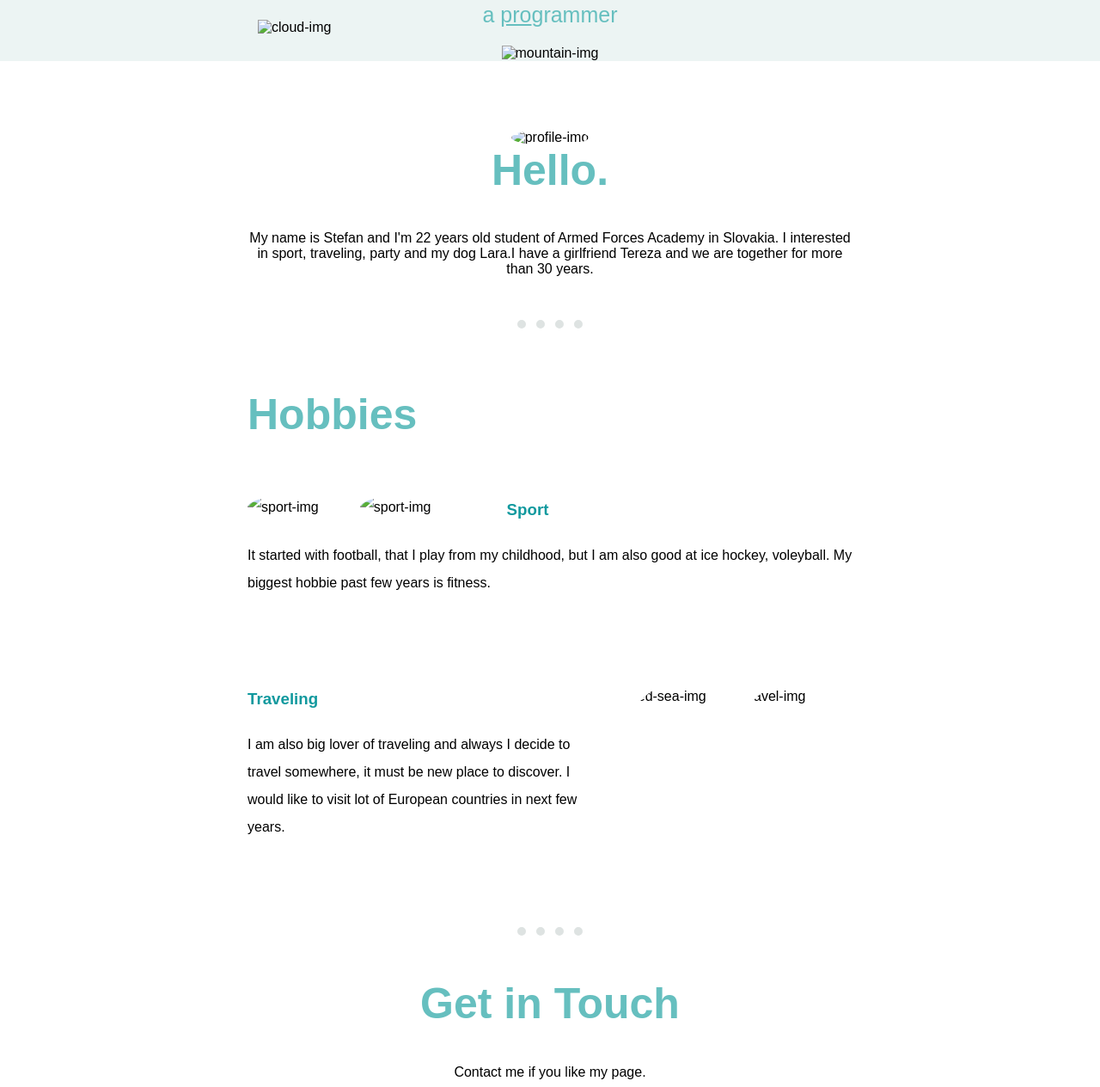
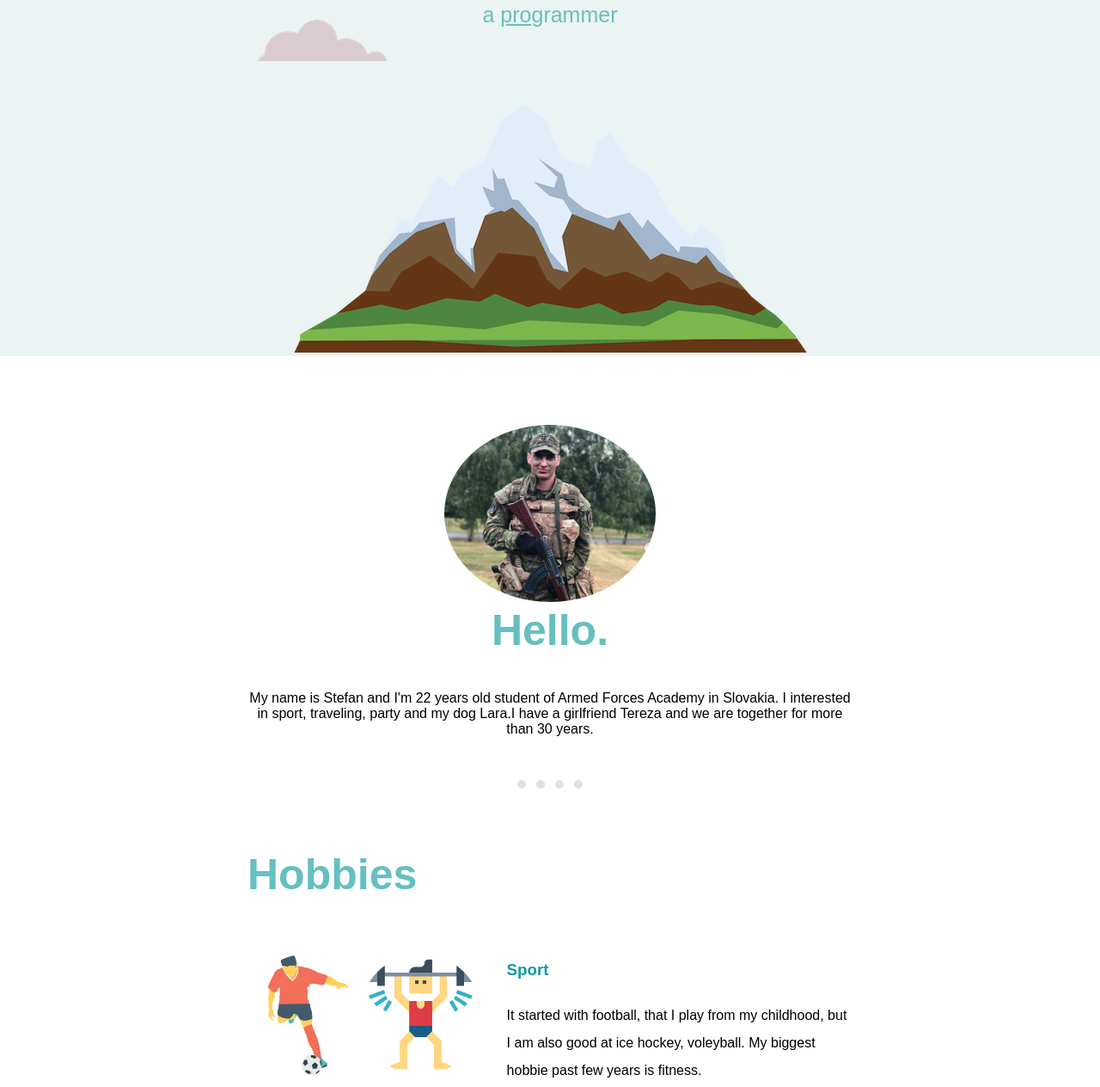
Before and after one commit to pista1997/website, a plain HTML site: page index.html in a window 1280 px wide. Shown: the part 377-1641 px from the top of the page at 86% size. Drawn offline with Linux system fonts and the light colour scheme; files that its build step writes are made by us from their sources; a web font is replaced by a local one.

Commit message:
Add files via upload

```diff
--- a/index.html
+++ b/index.html
@@ -3,20 +3,20 @@
   <head>
     <meta charset="utf-8">
     <title>Stefan's Page</title>
-    <link rel="stylesheet" href="css/styles.css">
+    <link rel="stylesheet" href="styles.css">
     <link rel="icon" href="favicon.ico">
     <link href="https://fonts.googleapis.com/css?family=Dancing+Script|Gotu&display=swap" rel="stylesheet">
   </head>
   <body>
     <div class="top-container">
-      <img class="top-cloud" src="images/cloud.png" alt="cloud-img">
+      <img class="top-cloud" src="cloud.png" alt="cloud-img">
       <h1>I'm Stefan.</h1>
       <h2 id="title">a <span>pro</span>grammer</h2>
-      <img class="bottom-cloud" src="images/cloud.png" alt="cloud-img">
-      <img class="mountain" src="images/mountain.png" alt="mountain-img">
+      <img class="bottom-cloud" src="cloud.png" alt="cloud-img">
+      <img class="mountain" src="mountain.png" alt="mountain-img">
     </div>
     <div class="profile">
-      <img class="profile-picture" id="profile-picture" src="images/vojak.PNG" alt="profile-img">
+      <img class="profile-picture" id="profile-picture" src="vojak.PNG" alt="profile-img">
       <h2>Hello.</h2>
       <p>My name is Stefan and I'm 22 years old student of Armed Forces Academy in Slovakia.
       I interested in sport, traveling, party and my dog Lara.I have a girlfriend Tereza and we are together for more than 30 years. </p>
@@ -24,14 +24,14 @@
       <hr>
     <div class="skill-row">
       <h2>Hobbies</h2>
-      <img id="futbal" class="imgfl" src="images/football-player.png" alt="sport-img">
-      <img class="imgfl" src="images/weightlifting.png" alt="sport-img">
+      <img id="futbal" class="imgfl" src="football-player.png" alt="sport-img">
+      <img class="imgfl" src="weightlifting.png" alt="sport-img">
       <h3>Sport</h3>
       <p>It started with football, that I play from my childhood, but I am also good at ice hockey, voleyball. My biggest hobbie past few years is fitness.</p>
     </div>
     <div class="skill-row">
-      <img id="tavy" class="img" src="images/tavy.PNG" alt="travel-img">
-      <img class="img" src="images/egypt.jpg" alt="red-sea-img">
+      <img id="tavy" class="img" src="tavy.PNG" alt="travel-img">
+      <img class="img" src="egypt.jpg" alt="red-sea-img">
       <h3>Traveling</h3>
       <p>I am also big lover of traveling and always I decide to travel somewhere, it must be new place to discover. I would like to visit lot of European countries in next few years.</p>
     </div>
```
Also changed, not shown: egypt.jpg (added).
